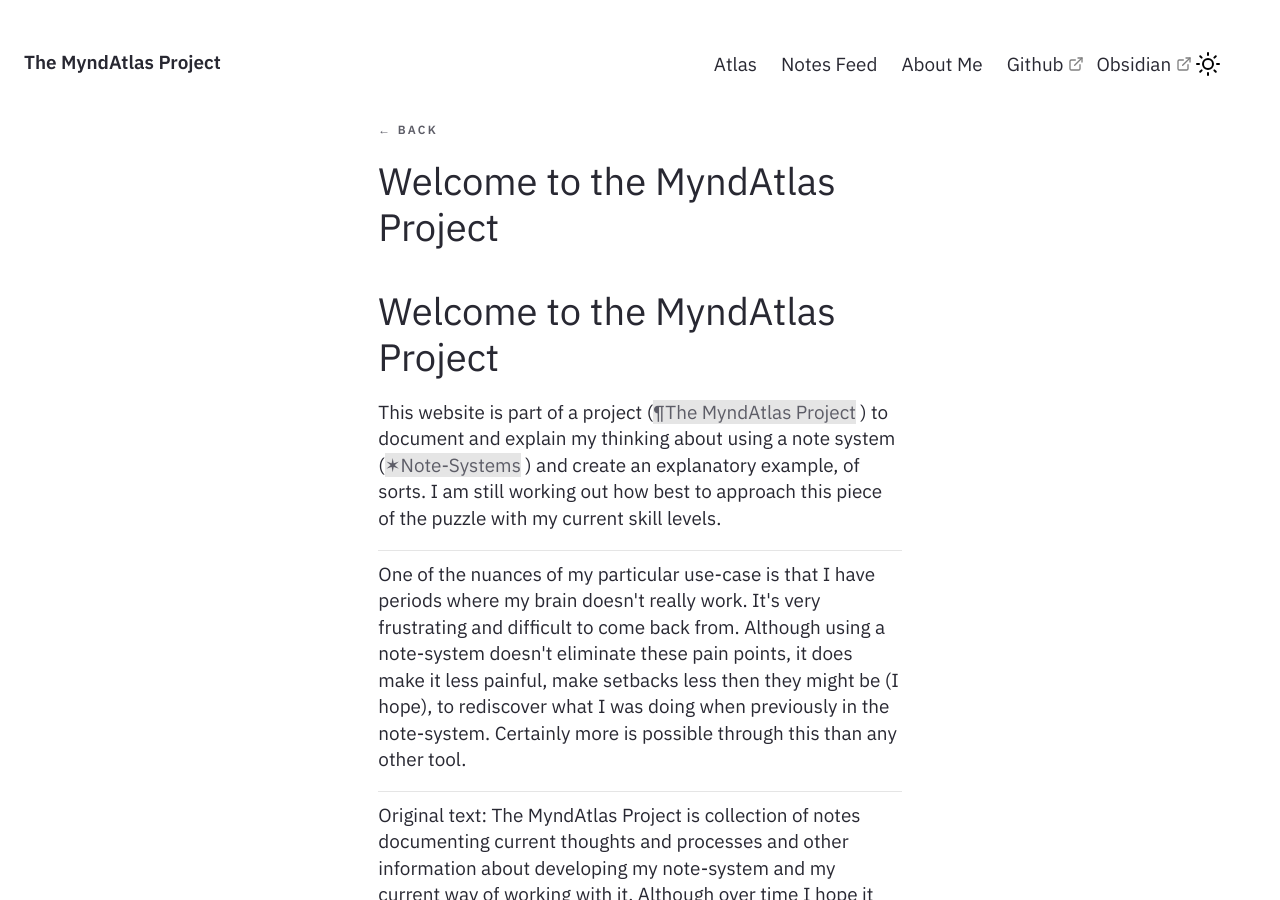
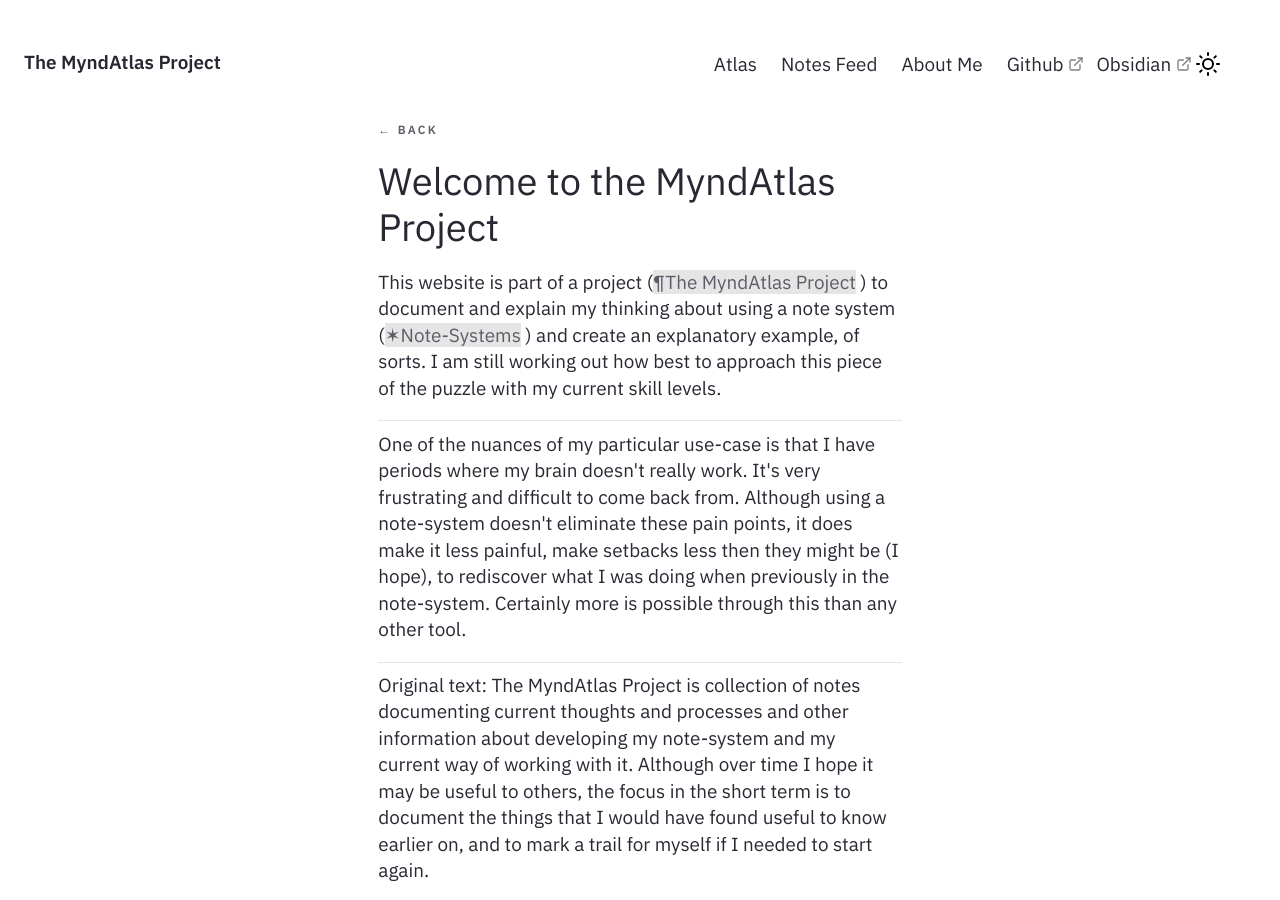
Before and after one commit to myndatlas/myndatlas.github.io, a Jekyll site: the page built from _notes/Public/Welcome to the MyndAtlas Project.md, in a window 1280 px wide and 900 px high. Built offline with Jekyll 4.4.1, drawn with Linux system fonts in a browser that asks for light colours.

Commit message:
Update Post.html

```diff
--- a/_layouts/Post.html
+++ b/_layouts/Post.html
@@ -121,7 +121,7 @@
                         h3 {padding-top: 1rem; padding-bottom: 0rem;}
                     </style>
                     {%- endif -%}
-                    <h1>{{page.title}}</h1>
+<!--                    <h1>{{page.title}}</h1>        commented out to remove duplicate titles because of how I use h1 atm -->
                     {%- include Content.html -%}
                     {%- include Backlinks.html -%}
                     </div>
```
